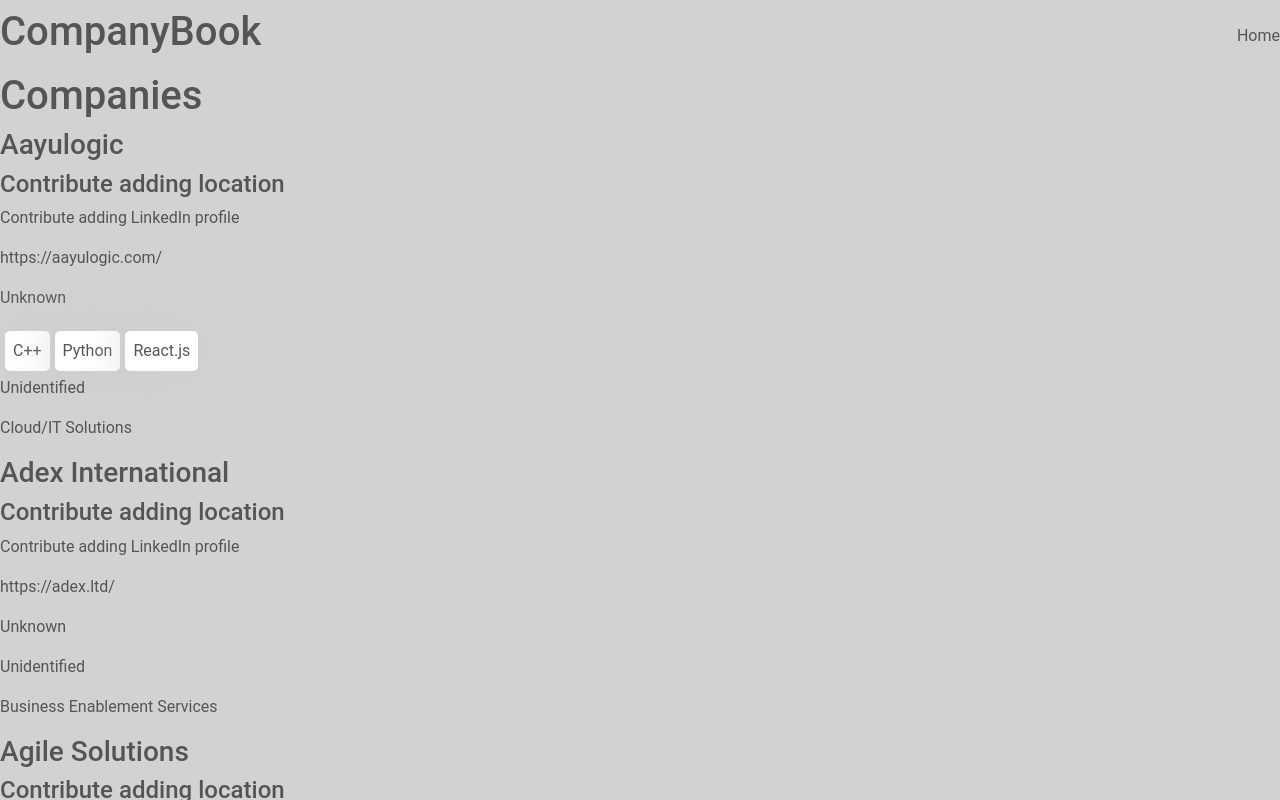
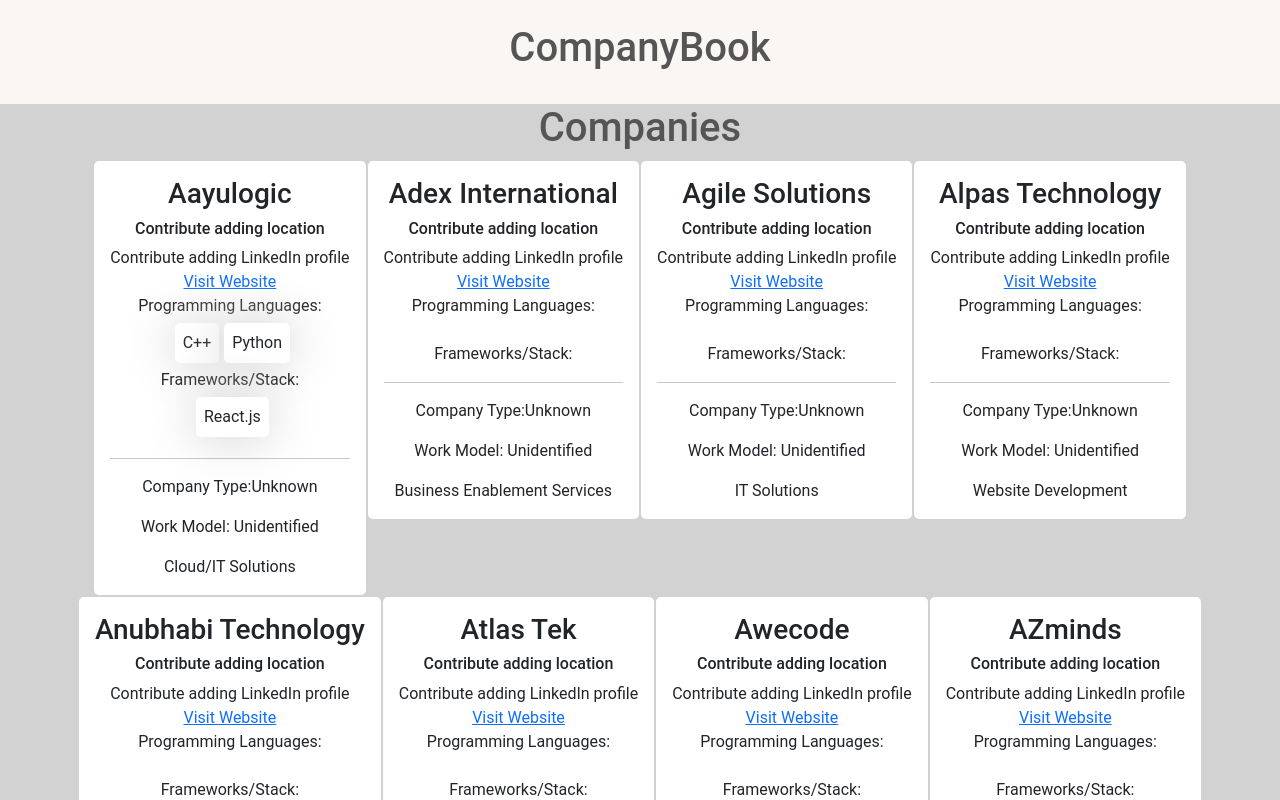
Before and after one commit to tajpuriya27/company-book, a React (Vite) app: page / in a window 1280 px wide. Shown: the top 800 px of the page. Built offline with nearby package versions, Linux system fonts and the light colour scheme.

Commit message:
wip: added bootstrap

```diff
--- a/src/components/Card.jsx
+++ b/src/components/Card.jsx
@@ -20,18 +20,46 @@ const Card = (props) => {
     work_model,
     description,
   } = props;
+
+  const regex = /company\//g;
+  const initials = "https://www.linkedin.com/";
+  var concated_linkedin = null;
+  if (linkedin.match(regex)) {
+    concated_linkedin = initials.concat(linkedin);
+  }
   return (
-    <>
-      <h3>{company_name}</h3>
-      <h4>{location}</h4>
-      <p>{linkedin}</p>
-      <p>{website}</p>
-      <p>{company_type}</p>
-      <Smallbox textToShow={preferred_languages} id={id} />
-      <Smallbox textToShow={frameworks} id={id} />
-      <p>{work_model}</p>
-      <p>{description}</p>
-    </>
+    <div
+      className="card"
+      style={{ width: "fit-content", display: "inline-flex" }}
+    >
+      <div className="card-body">
+        <h3 className="card-title">{company_name}</h3>
+        <h6>{location}</h6>
+        {concated_linkedin ? (
+          <a href={concated_linkedin}>Visit Linkedin</a>
+        ) : (
+          linkedin
+        )}
+        <br />
+        {website.includes("http") ? (
+          <a href={website}>Visit Website</a>
+        ) : (
+          website
+        )}{" "}
+        <br />
+        <span>Programming Languages:</span>
+        <br />
+        <Smallbox textToShow={preferred_languages} id={id} />
+        <br />
+        <span>Frameworks/Stack:</span>
+        <br />
+        <Smallbox textToShow={frameworks} id={id} />
+        <hr />
+        <p>Company Type:{company_type}</p>
+        <p>Work Model: {work_model}</p>
+        <p className="card-text">{description}</p>
+      </div>
+    </div>
   );
 };
 
--- a/src/components/Navbar.jsx
+++ b/src/components/Navbar.jsx
@@ -1,12 +1,7 @@
 const Navbar = () => {
   return (
-    <nav className="navbar">
-      <div>
-        <h1>CompanyBook</h1>
-      </div>
-      <div>
-        <span>Home</span>
-      </div>
+    <nav className="center-nav">
+      <h1>CompanyBook</h1>
     </nav>
   );
 };
--- a/src/styles.css
+++ b/src/styles.css
@@ -28,15 +28,19 @@ body {
   color: var(--text-color);
 }
 
-/* nav,
+nav,
 footer {
   background-color: var(--primary-color);
   color: var(-text-color);
   padding: 1.5rem;
   text-align: center;
+  margin: auto;
   z-index: 999;
   width: 100%;
-} */
+}
+.center-nav {
+  text-align: center;
+}
 
 .navbar {
   display: flex;
@@ -57,6 +61,10 @@ footer {
   border: #000 1px solid;
   max-width: 1080px;
   background-color: red;
+}
+
+.content-container {
+  text-align: center;
 }
 
 .left {
```
